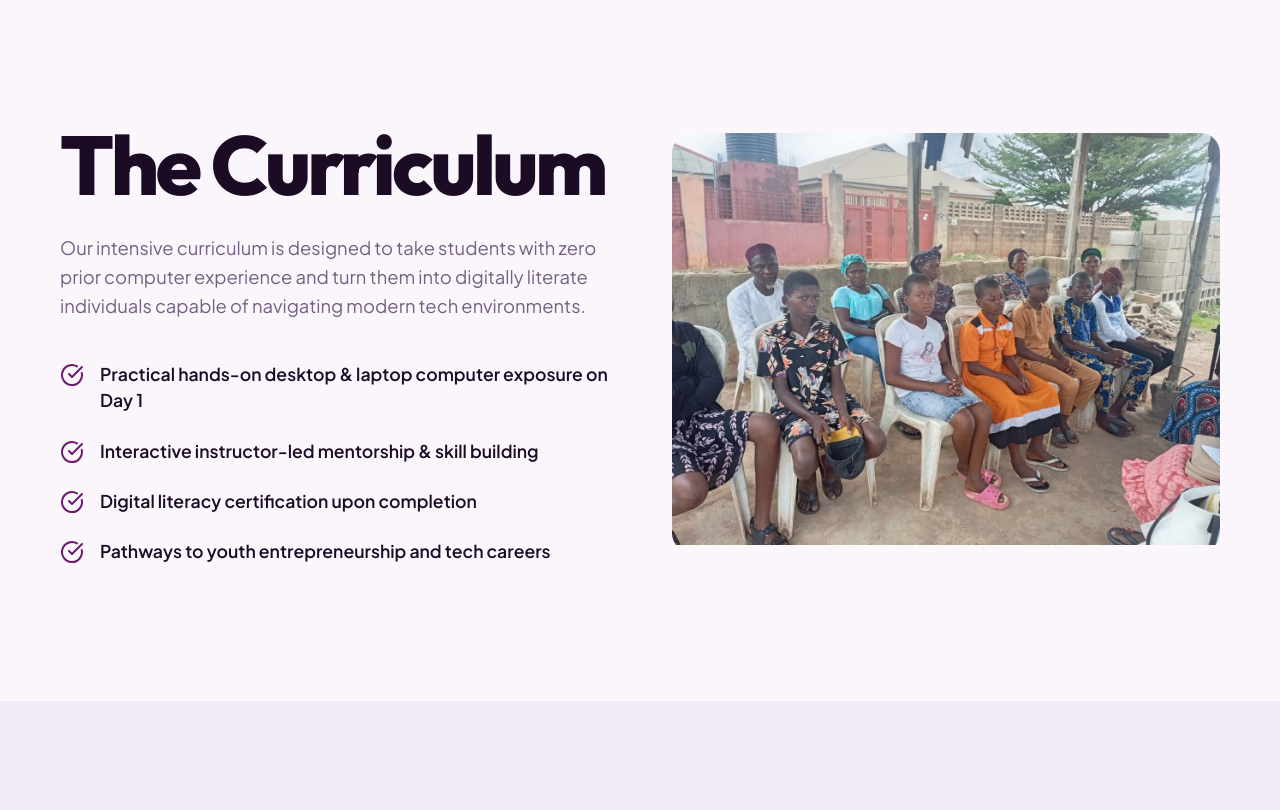
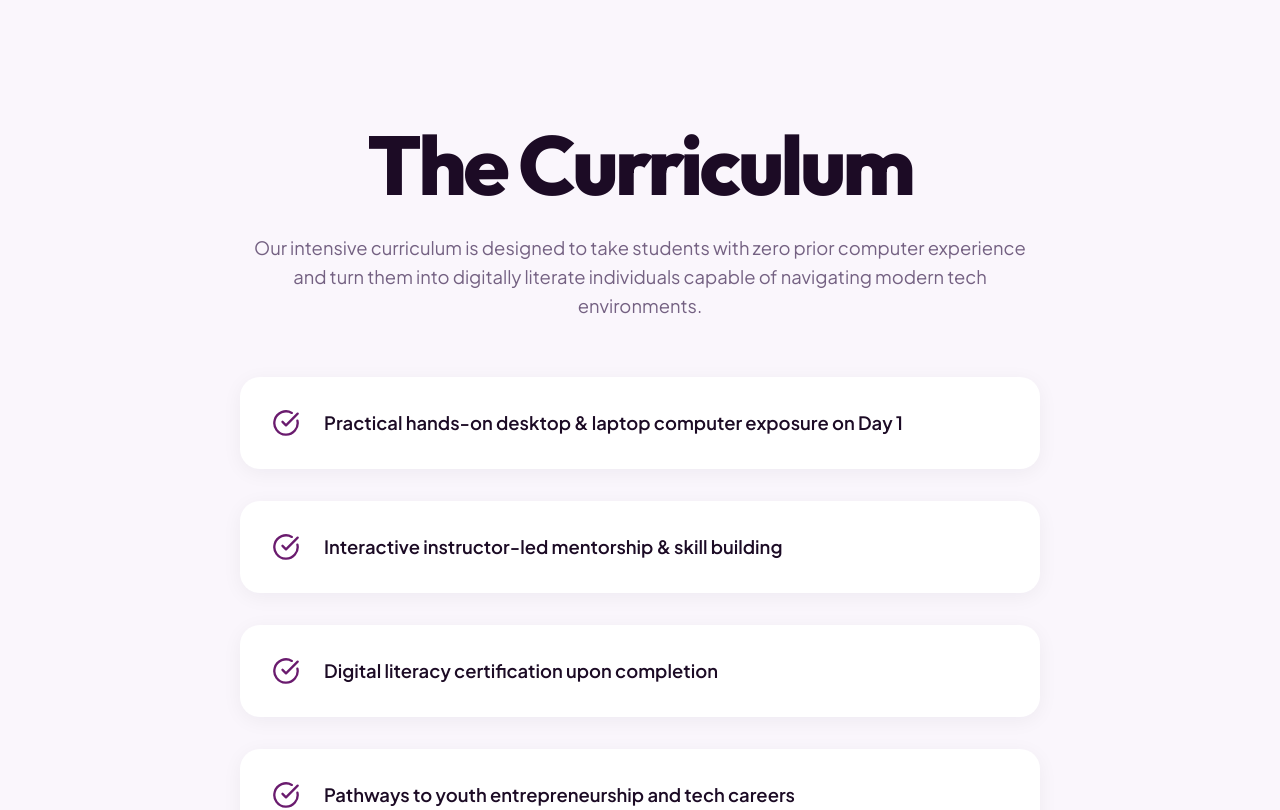
Before and after one commit to Adeolu05/cdif, a React (Vite) app: page /mega-ict-island in a window 1280 px wide. Shown: the part 1020-1830 px from the top of the page. Built offline with nearby package versions, Linux system fonts and the light colour scheme.

Commit message:
style: remove students image from mega ict and center curriculum list

```diff
--- a/src/pages/MegaIctIslandPage.jsx
+++ b/src/pages/MegaIctIslandPage.jsx
@@ -86,34 +86,22 @@ export default function MegaIctIslandPage({ onOpenVideoModal, onOpenVolunteer, o
       {/* Programme Highlights */}
       <section className="editorial-section">
         <div className="container">
-          <div style={{ display: 'grid', gridTemplateColumns: '1fr', gap: '4rem' }} className="highlights-grid">
-
-            <div>
-              <h2 className="display-1" style={{ marginBottom: '1.5rem' }}>The Curriculum</h2>
-              <p className="body-editorial" style={{ color: 'var(--cdif-text-muted)', marginBottom: '2.5rem' }}>
+          <div style={{ maxWidth: '800px', margin: '0 auto' }}>
+            <h2 className="display-1" style={{ marginBottom: '1.5rem', textAlign: 'center' }}>The Curriculum</h2>
+            <p className="body-editorial" style={{ color: 'var(--cdif-text-muted)', marginBottom: '3.5rem', textAlign: 'center' }}>
               Our intensive curriculum is designed to take students with zero prior computer experience and turn them into digitally literate individuals capable of navigating modern tech environments.
             </p>
 
-              <ul style={{ listStyle: 'none', padding: 0, display: 'flex', flexDirection: 'column', gap: '1.5rem' }}>
+            <ul style={{ listStyle: 'none', padding: 0, display: 'flex', flexDirection: 'column', gap: '2rem' }}>
               {megaIctIslandData.highlights.map((highlight, idx) => (
-                  <li key={idx} style={{ display: 'flex', gap: '1rem', alignItems: 'flex-start' }}>
-                    <CheckCircle size={24} color="var(--cdif-primary)" style={{ flexShrink: 0, marginTop: '2px' }} />
-                    <span style={{ fontSize: '1.1rem', color: 'var(--cdif-text-heading)', fontWeight: 600, lineHeight: 1.5 }}>
+                <li key={idx} style={{ display: 'flex', gap: '1.5rem', alignItems: 'flex-start', backgroundColor: '#fff', padding: '2rem', borderRadius: 'var(--radius-lg)', boxShadow: 'var(--shadow-subtle)' }}>
+                  <CheckCircle size={28} color="var(--cdif-primary)" style={{ flexShrink: 0 }} />
+                  <span style={{ fontSize: '1.15rem', color: 'var(--cdif-text-heading)', fontWeight: 600, lineHeight: 1.5 }}>
                     {highlight}
                   </span>
                 </li>
               ))}
             </ul>
-            </div>
-
-            <div style={{ position: 'relative', borderRadius: 'var(--radius-lg)', overflow: 'hidden' }}>
-              <img
-                src="/assets/media/photo_5_2026-08-10_14-01-14.jpg"
-                alt="Students learning in ICT Bootcamp"
-                style={{ width: '100%', height: '100%', objectFit: 'cover', minHeight: '400px' }}
-              />
-            </div>
-
           </div>
         </div>
       </section>
@@ -124,15 +112,6 @@ export default function MegaIctIslandPage({ onOpenVideoModal, onOpenVolunteer, o
         onOpenPartner={onOpenPartner}
         onOpenDonate={onOpenDonate}
       />
-
-      <style>{`
-        @media (min-width: 992px) {
-          .highlights-grid {
-            grid-template-columns: 1fr 1fr !important;
-            align-items: center;
-          }
-        }
-      `}</style>
     </div>
   );
 }
```
Lines whose indentation alone changed are shown as unchanged.
